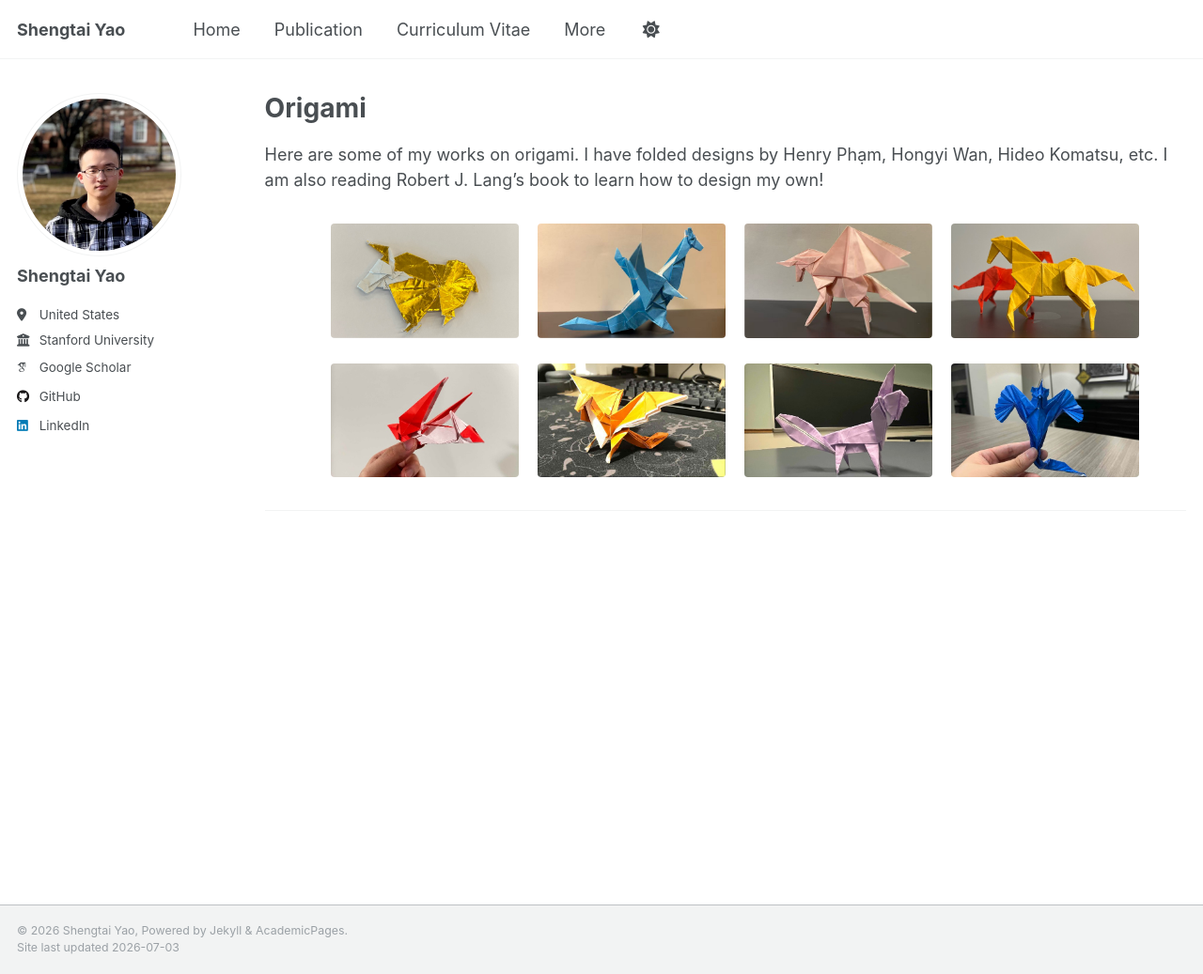
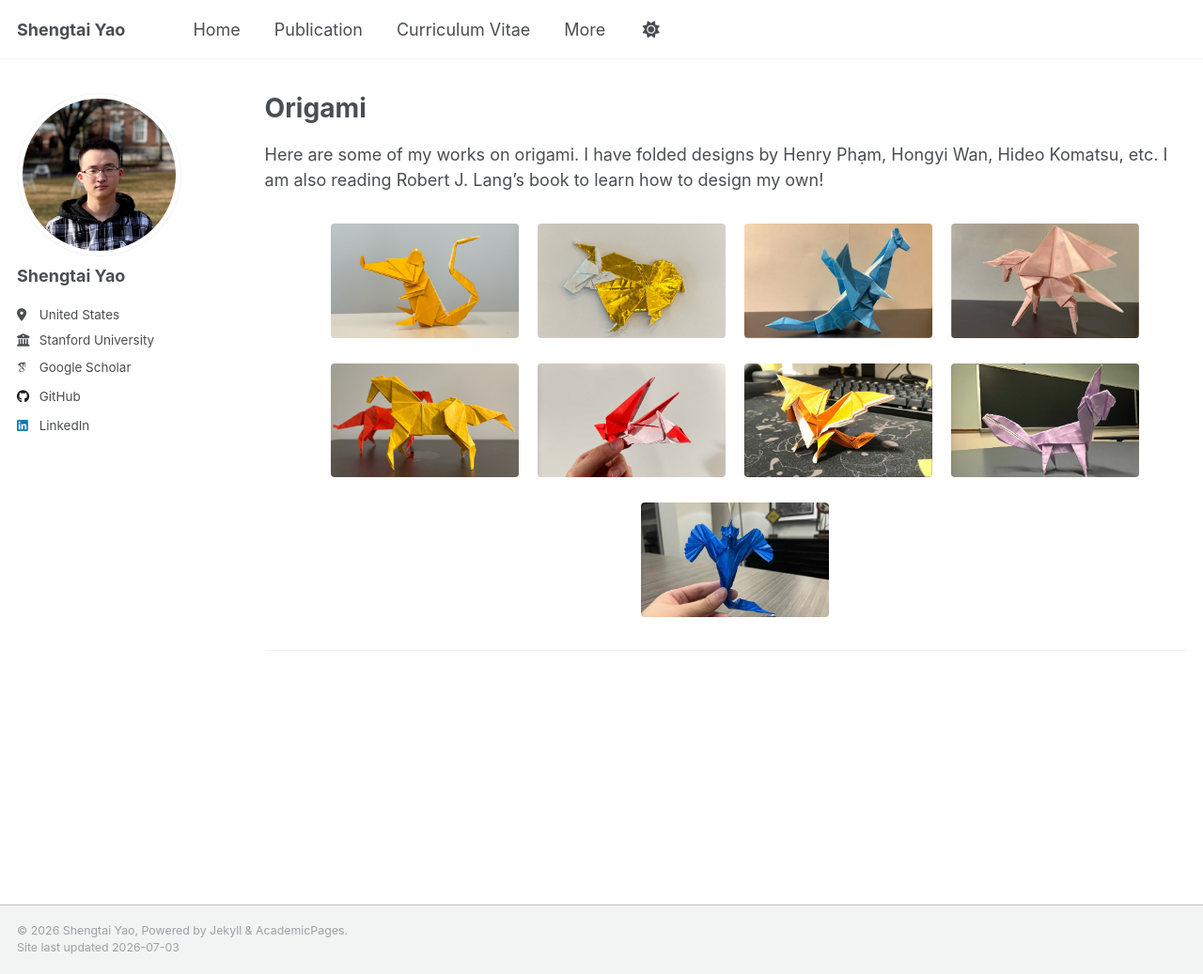
Before and after one commit to Yaoshengtai/Yaoshengtai.github.io, a Jekyll site: the page built from _pages/origami.md, in a window 1280 px wide and 1037 px high. Shown: the whole window at 94% size. Built offline with Jekyll 4.4.1, drawn with Linux system fonts in a browser that asks for light colours; some web fonts are replaced.

Commit message:
Update origami.md

```diff
--- a/_pages/origami.md
+++ b/_pages/origami.md
@@ -10,6 +10,11 @@ Here are some of my works on origami. I have folded designs by Henry Phạm, Hon
 
 
 <div style="margin-left:20px; text-align: center;">
+
+<figure style="display:inline-block; margin:10px; text-align:center;">
+  <img src="/images/origami/origami_9.jpg" style="width:200px; display:block; margin:auto;"/>
+</figure>
+
 
 <figure style="display:inline-block; margin:10px; text-align:center;">
   <img src="/images/origami/origami_8.jpg" style="width:200px; display:block; margin:auto;"/>
```
